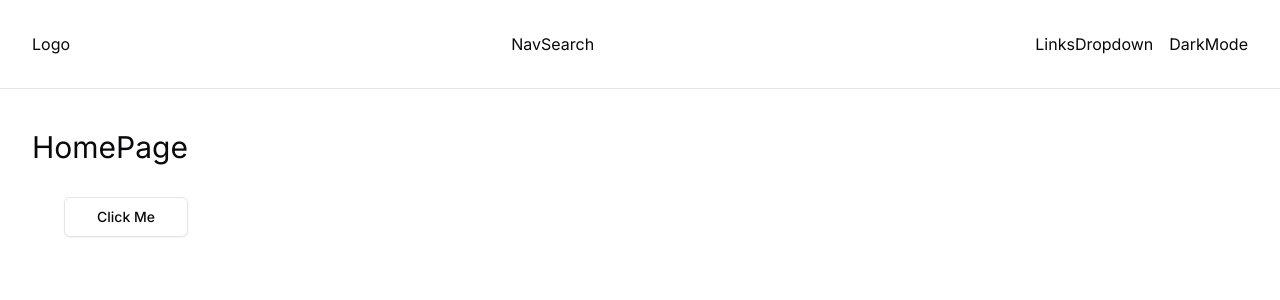
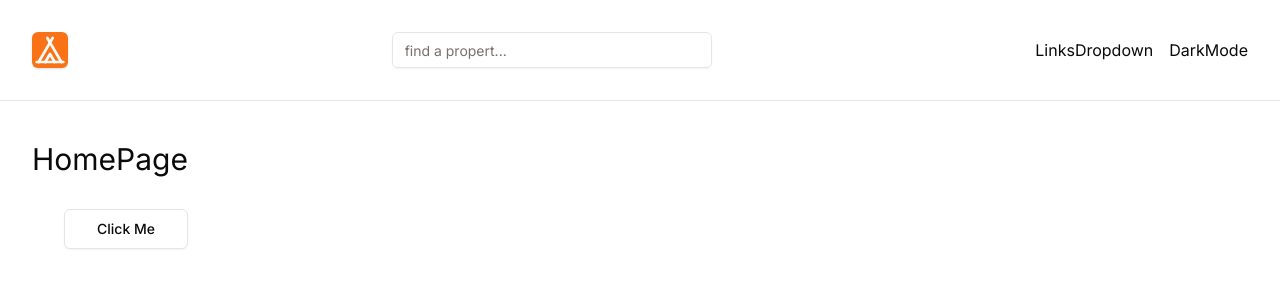
Before and after one commit to ntustRay/home-way, a Next.js app: page / in a window 1280 px wide. Shown: the top 300 px of the page. Built offline with nearby package versions, Linux system fonts and the light colour scheme.

Commit message:
Update navbar structure and add Shadcn UI theme

```diff
--- a/app/globals.css
+++ b/app/globals.css
@@ -11,52 +11,52 @@
 @layer base {
   :root {
     --background: 0 0% 100%;
-    --foreground: 240 10% 3.9%;
+    --foreground: 20 14.3% 4.1%;
     --card: 0 0% 100%;
-    --card-foreground: 240 10% 3.9%;
+    --card-foreground: 20 14.3% 4.1%;
     --popover: 0 0% 100%;
-    --popover-foreground: 240 10% 3.9%;
-    --primary: 240 5.9% 10%;
-    --primary-foreground: 0 0% 98%;
-    --secondary: 240 4.8% 95.9%;
-    --secondary-foreground: 240 5.9% 10%;
-    --muted: 240 4.8% 95.9%;
-    --muted-foreground: 240 3.8% 46.1%;
-    --accent: 240 4.8% 95.9%;
-    --accent-foreground: 240 5.9% 10%;
+    --popover-foreground: 20 14.3% 4.1%;
+    --primary: 24.6 95% 53.1%;
+    --primary-foreground: 60 9.1% 97.8%;
+    --secondary: 60 4.8% 95.9%;
+    --secondary-foreground: 24 9.8% 10%;
+    --muted: 60 4.8% 95.9%;
+    --muted-foreground: 25 5.3% 44.7%;
+    --accent: 60 4.8% 95.9%;
+    --accent-foreground: 24 9.8% 10%;
     --destructive: 0 84.2% 60.2%;
-    --destructive-foreground: 0 0% 98%;
-    --border: 240 5.9% 90%;
-    --input: 240 5.9% 90%;
-    --ring: 240 10% 3.9%;
+    --destructive-foreground: 60 9.1% 97.8%;
+    --border: 20 5.9% 90%;
+    --input: 20 5.9% 90%;
+    --ring: 24.6 95% 53.1%;
+    --radius: 0.5rem;
     --chart-1: 12 76% 61%;
     --chart-2: 173 58% 39%;
     --chart-3: 197 37% 24%;
     --chart-4: 43 74% 66%;
     --chart-5: 27 87% 67%;
-    --radius: 0.5rem;
   }
 
   .dark {
-    --background: 240 10% 3.9%;
-    --foreground: 0 0% 98%;
-    --card: 240 10% 3.9%;
-    --card-foreground: 0 0% 98%;
-    --popover: 240 10% 3.9%;
-    --popover-foreground: 0 0% 98%;
-    --primary: 0 0% 98%;
-    --primary-foreground: 240 5.9% 10%;
-    --secondary: 240 3.7% 15.9%;
-    --secondary-foreground: 0 0% 98%;
-    --muted: 240 3.7% 15.9%;
-    --muted-foreground: 240 5% 64.9%;
-    --accent: 240 3.7% 15.9%;
-    --accent-foreground: 0 0% 98%;
-    --destructive: 0 62.8% 30.6%;
-    --destructive-foreground: 0 0% 98%;
-    --border: 240 3.7% 15.9%;
-    --input: 240 3.7% 15.9%;
-    --ring: 240 4.9% 83.9%;
+    --background: 20 14.3% 4.1%;
+    --foreground: 60 9.1% 97.8%;
+    --card: 20 14.3% 4.1%;
+    --card-foreground: 60 9.1% 97.8%;
+    --popover: 20 14.3% 4.1%;
+    --popover-foreground: 60 9.1% 97.8%;
+    --primary: 20.5 90.2% 48.2%;
+    --primary-foreground: 60 9.1% 97.8%;
+    --secondary: 12 6.5% 15.1%;
+    --secondary-foreground: 60 9.1% 97.8%;
+    --muted: 12 6.5% 15.1%;
+    --muted-foreground: 24 5.4% 63.9%;
+    --accent: 12 6.5% 15.1%;
+    --accent-foreground: 60 9.1% 97.8%;
+    --destructive: 0 72.2% 50.6%;
+    --destructive-foreground: 60 9.1% 97.8%;
+    --border: 12 6.5% 15.1%;
+    --input: 12 6.5% 15.1%;
+    --ring: 20.5 90.2% 48.2%;
     --chart-1: 220 70% 50%;
     --chart-2: 160 60% 45%;
     --chart-3: 30 80% 55%;
--- a/components/navbar/Logo.tsx
+++ b/components/navbar/Logo.tsx
@@ -1,10 +1,15 @@
 import React from 'react';
+import Link from 'next/link';
+import {LuTent} from "react-icons/lu";
+import {Button} from '../ui/button';
 
 const Logo = () => {
   return (
-    <div>
-      Logo
-    </div>
+    <Button size='icon' asChild>
+      <Link href='/'>
+        <LuTent size='32px' />
+      </Link>
+    </Button>
   );
 }
 
--- a/components/navbar/NavSearch.tsx
+++ b/components/navbar/NavSearch.tsx
@@ -1,10 +1,13 @@
 import React from 'react';
+import {Input} from '../ui/input';
 
 const NavSearch = () => {
   return (
-    <div>
-      NavSearch
-    </div>
+    <Input
+      type='text'
+      placeholder='find a propert...'
+      className='dark:bg-muted max-w-xs'
+    />
   );
 }
 
--- a/package.json
+++ b/package.json
@@ -27,6 +27,7 @@
     "react": "^18",
     "react-day-picker": "^8.10.1",
     "react-dom": "^18",
+    "react-icons": "^5.3.0",
     "tailwind-merge": "^2.5.2",
     "tailwindcss-animate": "^1.0.7"
   },
```
Also changed, not shown: 2 other files (tests, documents, lock files or other folders).
